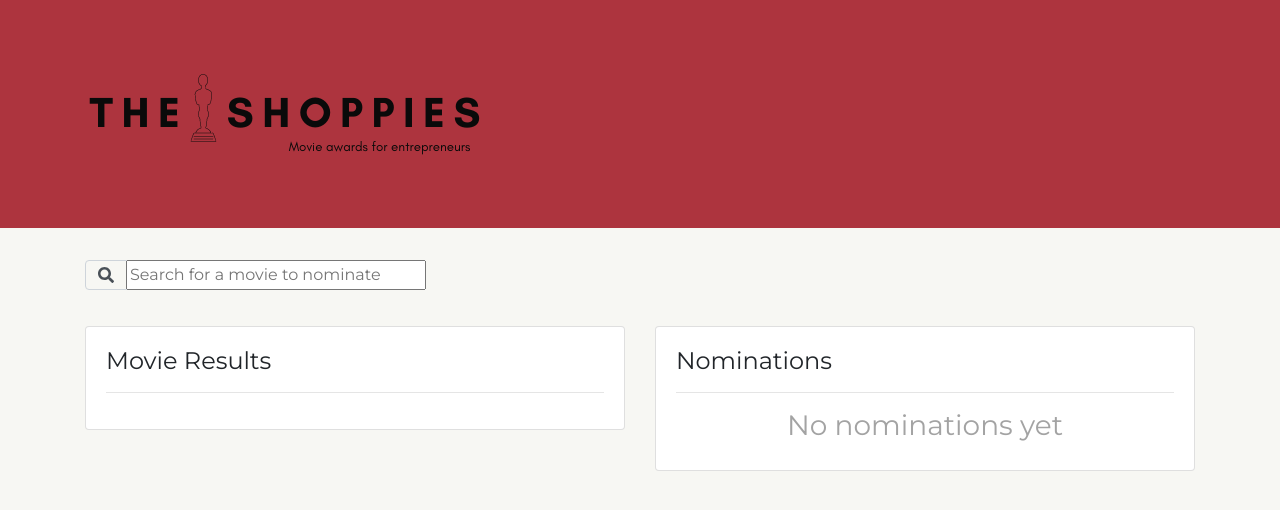
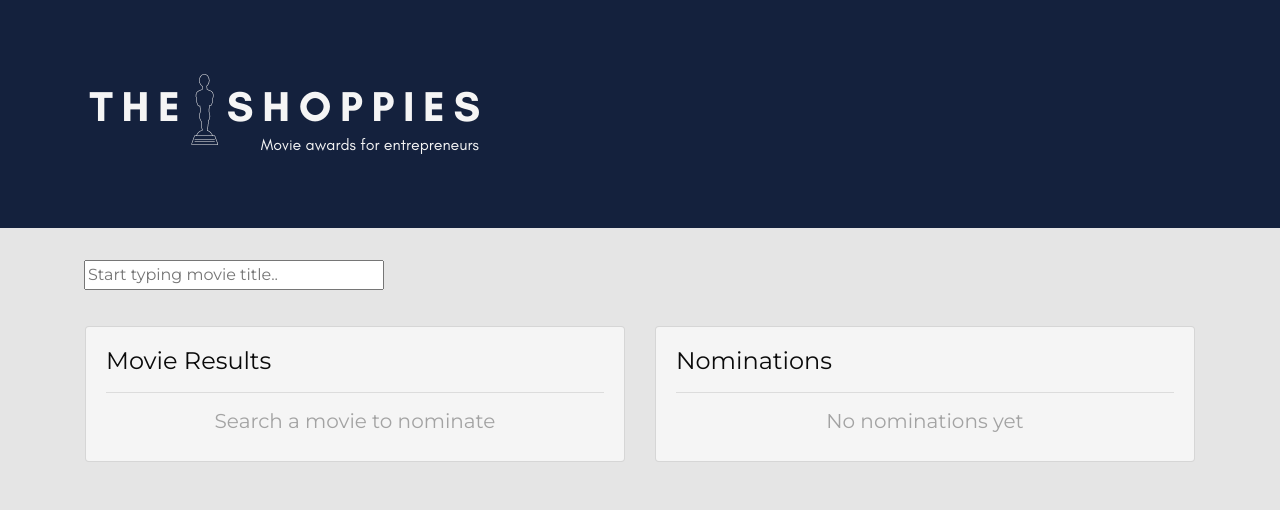
Before and after one commit to jwhityoung/TheShoppies, a React (Create React App) app: page / in a window 1280 px wide. Shown: the top 510 px of the page. Built offline with nearby package versions, Linux system fonts and the light colour scheme.

Commit message:
styling updates

```diff
--- a/src/App.css
+++ b/src/App.css
@@ -5,6 +5,7 @@
 .app-container {
   width: 85%;
   font-family: 'Montserrat', sans-serif;
+  color: #0A0A0A
 
 
 }
--- a/src/App.js
+++ b/src/App.js
@@ -5,10 +5,11 @@ import Results from './components/Results';
 import Nominated from './components/Nominated';
 import './App.css'
 import axios from 'axios';
+import Banner from './components/Banner'
 
 const API_KEY = process.env.REACT_APP_OMDB_API_KEY;
 
-document.body.style.background = "#F7F7F3";
+document.body.style.background = "#E5E5E5";
 
 class App extends React.Component {
 
@@ -96,7 +97,7 @@ class App extends React.Component {
           <div className="col-md-5 movie-search">
         {this.state.nominations.length !== 5
           ? <Search searchHandler={this.handleSearch}/>
-          : <p nominees={this.state.nominations}/>
+          : <Banner nominees={this.state.nominations}/>
         }
         </div>
        </div>
--- /dev/null
+++ b/src/components/Banner/index.js
@@ -0,0 +1,12 @@
+import React from 'react';
+
+function Banner(props){
+    return (
+        <header className="banner">
+                        <h3>Thank you, you've made your 5 nominations!</h3>
+        </header>
+    )
+
+}
+
+export default Banner;
--- a/src/components/Button/index.js
+++ b/src/components/Button/index.js
@@ -6,10 +6,11 @@ import BootstrapButton from 'react-bootstrap/Button';
 function Button(props) {
     return (
         <BootstrapButton
+        size="sm"
             onClick={props.nominationHandler}
             className={"button custom-button" + props.class}
             disabled={!props.enabled}
-            style={{background: '#0A0A0A', border: 'none', color: '#EEF0F2'}}>
+            style={{background: '#FCA311', border: 'none', color: '#0A0A0A'}}>
                 {props.class}
         </BootstrapButton>
     )
--- a/src/components/Jumbotron/index.js
+++ b/src/components/Jumbotron/index.js
@@ -5,7 +5,7 @@ import './style.css';
 
 const Jumbo = () => {
   return (
-<Jumbotron fluid className="jumbotron" style={{backgroundColor: '#AD343E'}}>
+<Jumbotron fluid className="jumbotron" style={{backgroundColor: '#14213D'}}>
   <Container className="jumbotron-container">
     <img src={Shoppies} alt="The Shoppies" />
   </Container>
--- a/src/components/Movie/index.js
+++ b/src/components/Movie/index.js
@@ -1,6 +1,6 @@
 import React, { useState, useEffect, useRef } from 'react';
 import Button from '../Button';
-import Shoppies from '../../assets/Shoppies.png';
+import Popcorn from '../../assets/placeholder.png';
 import './style.css';
 import ListGroup from 'react-bootstrap/ListGroup'
 
@@ -27,20 +27,39 @@ function Movie(props) {
     }, [onRemove])
 
     return (
-        <div>
-            <p className={`movie${props.added ? ' movie--added' : ''}${onRemove}`}>
+        <div className="container movie-container">
+
+
+            <div className={`movie${props.added ? ' movie--added' : ''}${onRemove}`}>
+            <div className="row">
+<div className="col-md-4" >
+            <img
+                className={props.poster==='N/A' ? "movie__trophy" : "movie__poster"}
+                src={props.poster==='N/A' ? Popcorn: props.poster}
+                alt={props.poster==='N/A' ? 'popcorn' : "Poster"}
+                style={{width: '125px', height: '175px', marginLeft: '0px'}}
+            />
+            </div>
+            <div className="col-md-5">
                 <div>
-                    <h4>{props.title}</h4>
+                    <h5>{props.title}</h5>
                     <p>{props.year}</p>
+                    </div>
+                    </div>
+
+
+                    <div className="col-md-3">
                     <Button
                         nominationHandler={() => handleNomination(props.movie)}
                         class={props.class}
                         enabled={props.enabled}
                         movie={props.movie}
-                        style={{ float: 'right' }}
                     />
-                </div>
-            </p>
+                    </div>
+                    </div>
+
+            </div>
+            <hr></hr>
         </div>
     )
 
--- a/src/components/Movie/style.css
+++ b/src/components/Movie/style.css
@@ -1,4 +1,3 @@
-.nominate-button {
-    float: right;
-    display: flex;
+.movie-container {
+    margin-bottom: 50px;
 }
--- a/src/components/Nominated/index.js
+++ b/src/components/Nominated/index.js
@@ -5,7 +5,7 @@ import './style.css';
 
 function Nominated(props){
     return (
-        <Card>
+        <Card style={{backgroundColor: '#F5F5F5'}}>
             <Card.Body>
             <h4 className="nominations-header">Nominations</h4>
             <hr></hr>
@@ -13,6 +13,7 @@ function Nominated(props){
                 ? <ul className="nominations-list">
                     {props.nominations.map((movie, i) =>{
                         return <Movie
+                        poster={movie.Poster}
                             title={movie.Title}
                             year={movie.Year}
                             key={movie.imdbID}
@@ -24,7 +25,7 @@ function Nominated(props){
                         />
                     })}
                 </ul>
-                : <h3 className="no-nominations" style={{color: '#A3A3A3', textAlign: 'center'}}>No nominations yet</h3>
+                : <h5 className="no-nominations" style={{color: '#A3A3A3', textAlign: 'center'}}>No nominations yet</h5>
             }
             </Card.Body>
       </Card>
--- a/src/components/Results/index.js
+++ b/src/components/Results/index.js
@@ -8,15 +8,18 @@ import Search from '../Search'
 
 function Results(props){
  return (
-        <Card>
+        <Card style={{backgroundColor: '#F5F5F5', marginBottom: '50px'}}>
            <Card.Body>
                <h4 className="results-header">Movie Results</h4>
                <hr></hr>
-            {(!props.searchInProgress && !props.results.length)}
+            {(!props.searchInProgress && !props.results.length) &&
+            <h5 style={{color: '#A3A3A3', textAlign: 'center'}}>Search a movie to nominate</h5>
+            }
             {!!props.results.length && <ul className="results-list">
 
                 {props.results.map(movie=>{
                     return <Movie
+                    poster={movie.Poster}
                         title={movie.Title}
                         year={movie.Year}
                         key={movie.imdbID}
--- a/src/components/Search/index.js
+++ b/src/components/Search/index.js
@@ -8,12 +8,13 @@ import './style.css'
 function Search(props) {
     return (
 
+
                     <InputGroup className="mb-3">
                         <InputGroup.Prepend>
-                            <InputGroup.Text id="basic-addon1" style={{background: "transparent"}}> <FontAwesomeIcon icon={faSearch} /></InputGroup.Text>
+                            {/* <InputGroup.Text id="basic-addon1" style={{background: "#F5F5F5"}}> <FontAwesomeIcon icon={faSearch} /></InputGroup.Text> */}
                         </InputGroup.Prepend>
                         <input
-                            placeholder="Search for a movie to nominate"
+                            placeholder="Start typing movie title.."
                             className="user-input"
                             name="search"
                             onChange={(e) => props.searchHandler(e.target.value)}
```
Also changed, not shown: src/assets/Shoppies.png, src/assets/placeholder.png (added).
